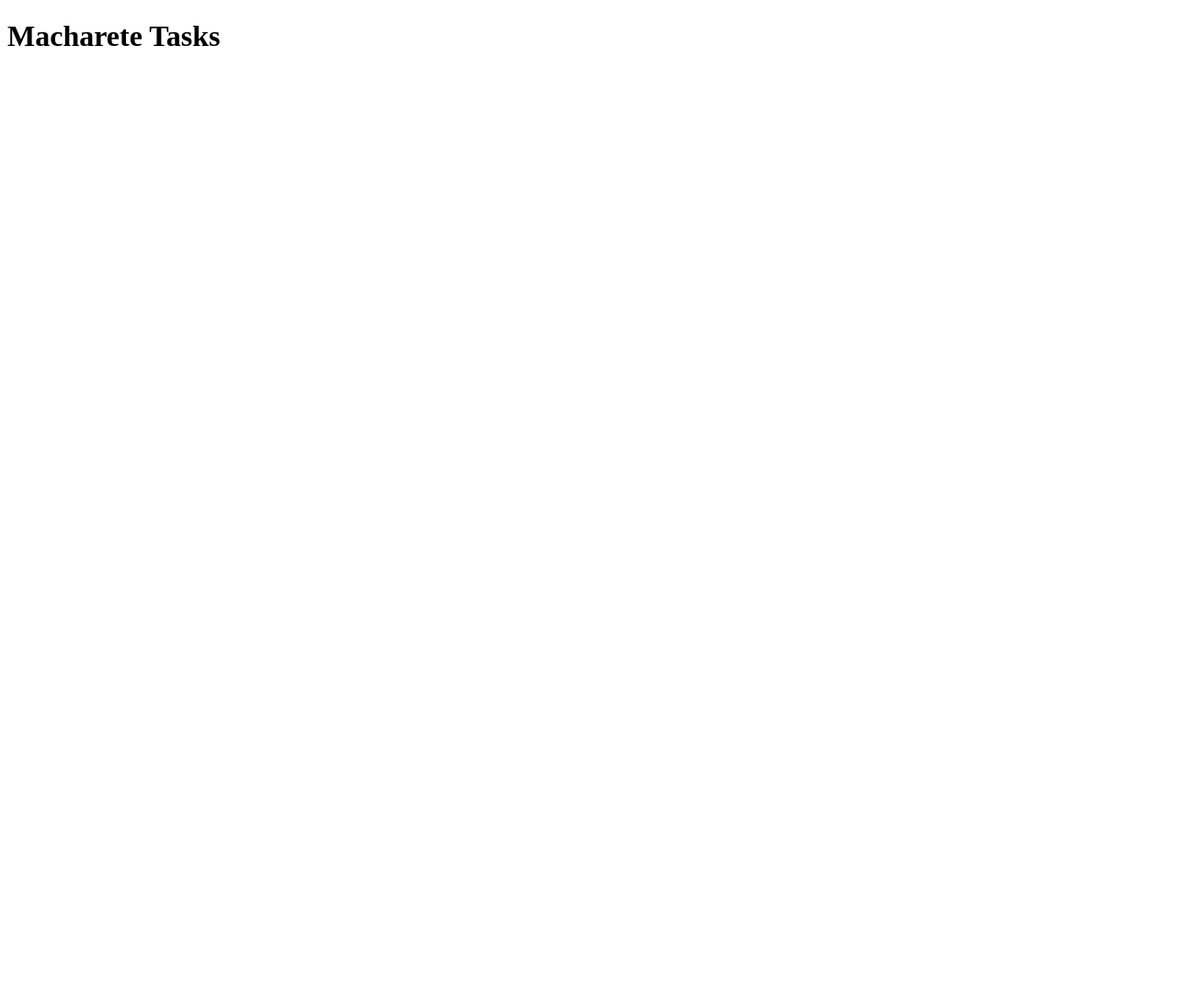
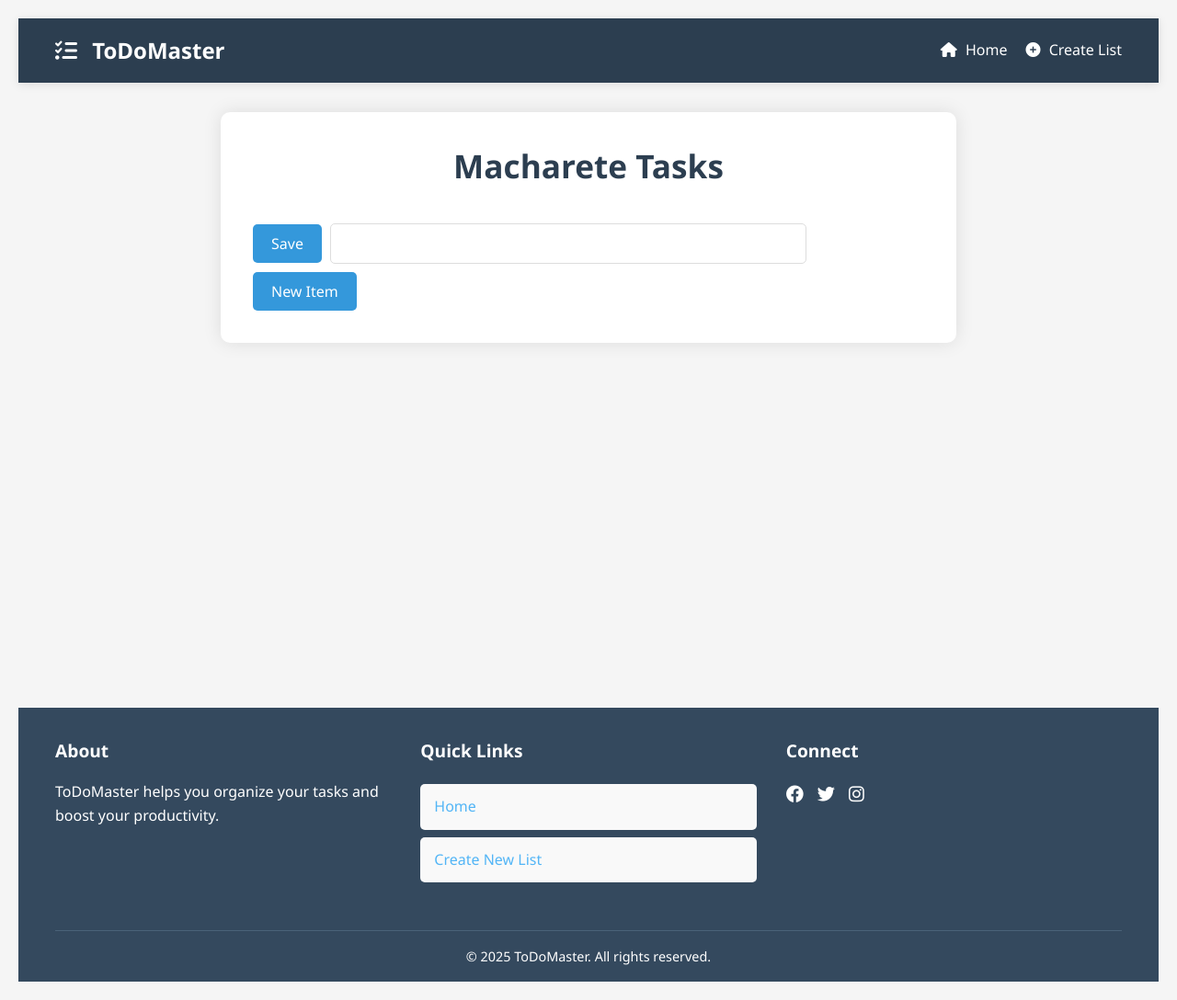
Before and after one commit to ppfuark/Django_Study, a Django app: page /1/ in a window 1280 px wide. Before the commit the page is almost empty. Shown: the whole page at 92% size. Before the commit the page ends 50 px from the top, so only its background shows below. Run offline with Django 5.2, Linux system fonts and the light colour scheme; data comes from the database, SQL or seed files in the repository; both versions use the stored data as it was after the commit.

Commit message:
ToDoList without UserAuth

```diff
--- a/ToDoList/api/templates/api/base.html
+++ b/ToDoList/api/templates/api/base.html
@@ -3,16 +3,70 @@
     <head>
         <meta charset="utf-8">
         <meta http-equiv="X-UA-Compatible" content="IE=edge">
-        <title>{%block title%}{% endblock %}</title>
-        <meta name="description" content="">
+        <title>{% block title %}{% endblock %} | My ToDo App</title>
+        <meta name="description" content="A simple ToDo List application">
         <meta name="viewport" content="width=device-width, initial-scale=1">
-        <link rel="stylesheet" href="">
+        {% load static %}
+        <link rel="stylesheet" href="{% static 'api/css/styles.css' %}">
+        <link rel="stylesheet" href="https://cdnjs.cloudflare.com/ajax/libs/font-awesome/6.0.0/css/all.min.css">
     </head>
     <body>
-        <div id='content', name='content'>
-            {% block content%}
-            {% endblock %}
-        </div>
+        <!-- Header -->
+        <header class="main-header">
+            <div class="container">
+                <nav class="navbar">
+                    <a href="{% url 'home' %}" class="logo">
+                        <i class="fas fa-tasks"></i> ToDoMaster
+                    </a>
+                    <div class="nav-links">
+                        <a href="{% url 'home' %}" class="nav-link"><i class="fas fa-home"></i> Home</a>
+                        <a href="{% url 'create' %}" class="nav-link"><i class="fas fa-plus-circle"></i> Create List</a>
+                    </div>
+                </nav>
+            </div>
+        </header>
 
+        <!-- Main Content -->
+        <main class="main-content">
+            <div class="container">
+                <div id="content" name="content">
+                    {% block content %}
+                    {% endblock %}
+                </div>
+            </div>
+        </main>
+
+        <!-- Footer -->
+        <footer class="main-footer">
+            <div class="container">
+                <div class="footer-content">
+                    <div class="footer-section">
+                        <h3>About</h3>
+                        <p>ToDoMaster helps you organize your tasks and boost your productivity.</p>
+                    </div>
+                    <div class="footer-section">
+                        <h3>Quick Links</h3>
+                        <ul>
+                            <li><a href="{% url 'home' %}">Home</a></li>
+                            <li><a href="{% url 'create' %}">Create New List</a></li>
+                        </ul>
+                    </div>
+                    <div class="footer-section">
+                        <h3>Connect</h3>
+                        <div class="social-icons">
+                            <a href="#"><i class="fab fa-facebook"></i></a>
+                            <a href="#"><i class="fab fa-twitter"></i></a>
+                            <a href="#"><i class="fab fa-instagram"></i></a>
+                        </div>
+                    </div>
+                </div>
+                <div class="footer-bottom">
+                    <p>&copy; {% now "Y" %} ToDoMaster. All rights reserved.</p>
+                </div>
+            </div>
+        </footer>
+
+        <!-- Scripts -->
+        <script src="{% static 'api/js/script.js' %}"></script>
     </body>
 </html>
--- a/ToDoList/api/templates/api/list.html
+++ b/ToDoList/api/templates/api/list.html
@@ -3,13 +3,19 @@
 {%block title%}List{% endblock %}
 {%block content%}
     <h1>{{todo_list.name}}</h1>
+    <form method="post", action="#">
+        {% csrf_token %}
         <ul>
             {% for item in todo_list.item_set.all %}
                 {%if item.complete == True %}
-                <li>{{item.tetx}} - Complete</li>
+                    <li><input type="checkbox", value="clicked", name="c{{item.id}}" checked>{{item.text}}</li>
                 {%else %}
-                <li>{{item.tetx}} - Incomplete</li>
+                    <li><input type="checkbox", value="clicked", name="c{{item.id}}">{{item.text}}</li>
                 {%endif%}
             {%endfor%}
         </ul>
+        <button type="submit", name="save", value="save">Save</button>
+        <input type="text", name="new">
+        <button type="submit", name="newItem", value="newItem">New Item</button>
+    </form>
 {% endblock %}
--- a/ToDoList/api/urls.py
+++ b/ToDoList/api/urls.py
@@ -3,6 +3,6 @@ from . import views
 
 urlpatterns = [
     path('', views.home, name='home'),
-    path('<int:id>/', views.index, name='index'),
+    path('<int:id>/', views.index, name='list'),
     path('create/', views.create, name='create'),
 ]
--- a/ToDoList/api/views.py
+++ b/ToDoList/api/views.py
@@ -1,23 +1,44 @@
-from django.shortcuts import render
-from django.http import HttpResponse, HttpResponseRedirect
-from .models import *
-from .forms import *
+from django.shortcuts import render, get_object_or_404, redirect
+from django.http import HttpResponseRedirect
+from .models import ToDoList, Item
+from .forms import CreateNewList
 
 def index(request, id):
-    todo_list = ToDoList.objects.get(id=id)
+    todo_list = get_object_or_404(ToDoList, id=id)
+
+    if request.method == "POST":
+        if request.POST.get("save"):
+            for item in todo_list.item_set.all():
+                if request.POST.get('c'+str(item.id)) == 'clicked':
+                    item.complete = True
+                else:
+                    item.complete = False
+
+                item.save()
+
+        elif request.POST.get("newItem"):
+            new_item_text = request.POST.get("new")
+            if len(new_item_text) > 1:
+                todo_list.item_set.create(text=new_item_text, complete=False)
+            else:
+                new_item_text = request.POST.get("new")
+                print("Invalid:" + new_item_text)
+
     return render(request, "api/list.html", {"todo_list": todo_list})
 
 def home(request):
-    return render(request, "api/home.html", {})
+    todo_lists = ToDoList.objects.all()
+    return render(request, "api/home.html", {"todo_lists": todo_lists})
 
 def create(request):
     if request.method == "POST":
         form = CreateNewList(request.POST)
         if form.is_valid():
-            name = form.cleaned_data["name"]
-            todo_list = ToDoList(name=name)
-            todo_list.save()
-        return HttpResponseRedirect("/%i" % todo_list.id)
+            todo_list = ToDoList.objects.create(
+                name=form.cleaned_data['name']
+            )
+            return redirect("list", id=todo_list.id)
     else:
         form = CreateNewList()
-    return render(request, "api/create.html", {"form":form})
+
+    return render(request, "api/create.html", {"form": form})
--- /dev/null
+++ b/ToDoList/static/api/css/styles.css
@@ -0,0 +1,301 @@
+/* Reset e Estilos Globais */
+* {
+    margin: 0;
+    padding: 0;
+    box-sizing: border-box;
+    font-family: 'Segoe UI', Tahoma, Geneva, Verdana, sans-serif;
+}
+
+body {
+    background-color: #f5f5f5;
+    color: #333;
+    line-height: 1.6;
+    padding: 20px;
+}
+
+#content {
+    max-width: 800px;
+    margin: 0 auto;
+    background: white;
+    padding: 30px;
+    border-radius: 10px;
+    box-shadow: 0 0 20px rgba(0, 0, 0, 0.1);
+}
+
+/* Estilos para os Títulos */
+h1 {
+    color: #2c3e50;
+    margin-bottom: 20px;
+    text-align: center;
+    font-size: 2.2em;
+}
+
+/* Estilos para Formulários */
+form {
+    margin-top: 30px;
+}
+
+/* Estilos para Listas */
+ul {
+    list-style-type: none;
+    margin: 20px 0;
+}
+
+li {
+    padding: 12px 15px;
+    margin: 8px 0;
+    background: #f9f9f9;
+    border-radius: 5px;
+    display: flex;
+    align-items: center;
+    transition: all 0.3s ease;
+    color: #3498db;
+}
+
+li:hover {
+    background: #f0f0f0;
+    transform: translateX(5px);
+}
+
+/* Estilos para Checkboxes */
+input[type="checkbox"] {
+    margin-right: 15px;
+    transform: scale(1.3);
+    cursor: pointer;
+}
+
+/* Estilos para Botões */
+button {
+    background-color: #3498db;
+    color: white;
+    border: none;
+    padding: 10px 20px;
+    margin: 5px;
+    border-radius: 5px;
+    cursor: pointer;
+    font-size: 1em;
+    transition: background-color 0.3s;
+}
+
+button:hover {
+    background-color: #2980b9;
+}
+
+/* Estilos para Inputs de Texto */
+input[type="text"] {
+    padding: 10px;
+    width: 70%;
+    border: 1px solid #ddd;
+    border-radius: 5px;
+    font-size: 1em;
+    margin-right: 10px;
+}
+
+/* Estilos para Itens Completos */
+li input[type="checkbox"]:checked + span {
+    text-decoration: line-through;
+    color: #95a5a6;
+}
+
+/* Estilos para o Formulário de Criação */
+form p {
+    margin-bottom: 15px;
+}
+
+form p label {
+    display: block;
+    margin-bottom: 5px;
+    font-weight: bold;
+}
+
+form p input,
+form p textarea,
+form p select {
+    width: 100%;
+    padding: 10px;
+    border: 1px solid #ddd;
+    border-radius: 5px;
+}
+
+/* Mensagens de Feedback */
+.messages {
+    margin-bottom: 20px;
+}
+
+.message {
+    padding: 10px;
+    margin-bottom: 10px;
+    border-radius: 5px;
+}
+
+.message.success {
+    background-color: #d4edda;
+    color: #155724;
+}
+
+.message.error {
+    background-color: #f8d7da;
+    color: #721c24;
+}
+
+/* Responsividade */
+@media (max-width: 768px) {
+    #content {
+        padding: 20px;
+    }
+
+    input[type="text"] {
+        width: 60%;
+    }
+}
+
+@media (max-width: 480px) {
+    h1 {
+        font-size: 1.8em;
+    }
+
+    input[type="text"] {
+        width: 100%;
+        margin-bottom: 10px;
+    }
+
+    button {
+        width: 100%;
+        margin: 5px 0;
+    }
+}
+
+
+/* Header Styles */
+.main-header {
+    background-color: #2c3e50;
+    color: white;
+    padding: 1rem 0;
+    box-shadow: 0 2px 10px rgba(0, 0, 0, 0.1);
+}
+
+.container {
+    max-width: 1200px;
+    margin: 0 auto;
+    padding: 0 20px;
+}
+
+.navbar {
+    display: flex;
+    justify-content: space-between;
+    align-items: center;
+}
+
+.logo {
+    color: white;
+    text-decoration: none;
+    font-size: 1.5rem;
+    font-weight: bold;
+}
+
+.logo i {
+    margin-right: 10px;
+}
+
+.nav-links {
+    display: flex;
+    gap: 20px;
+}
+
+.nav-link {
+    color: white;
+    text-decoration: none;
+    font-size: 1rem;
+    transition: color 0.3s;
+}
+
+.nav-link:hover {
+    color: #3498db;
+}
+
+.nav-link i {
+    margin-right: 5px;
+}
+
+/* Main Content Styles */
+.main-content {
+    min-height: calc(100vh - 120px);
+    padding: 2rem 0;
+}
+
+/* Footer Styles */
+.main-footer {
+    background-color: #34495e;
+    color: white;
+    padding: 2rem 0 0;
+}
+
+.footer-content {
+    display: grid;
+    grid-template-columns: repeat(auto-fit, minmax(250px, 1fr));
+    gap: 2rem;
+    margin-bottom: 2rem;
+}
+
+.footer-section h3 {
+    margin-bottom: 1rem;
+    font-size: 1.2rem;
+}
+
+.footer-section ul {
+    list-style: none;
+}
+
+.footer-section ul li {
+    margin-bottom: 0.5rem;
+}
+
+.footer-section ul li a {
+    color: #52b5f6 ;
+    text-decoration: none;
+    transition: color 0.3s;
+}
+
+.footer-section ul li a:hover {
+    color: #3498db;
+}
+
+.social-icons {
+    display: flex;
+    gap: 15px;
+}
+
+.social-icons a {
+    color: white;
+    font-size: 1.2rem;
+    transition: color 0.3s;
+}
+
+.social-icons a:hover {
+    color: #3498db;
+}
+
+.footer-bottom {
+    text-align: center;
+    padding: 1rem 0;
+    border-top: 1px solid #4a6278;
+    font-size: 0.9rem;
+}
+
+/* Responsive Styles */
+@media (max-width: 768px) {
+    .navbar {
+        flex-direction: column;
+        gap: 1rem;
+    }
+
+    .nav-links {
+        flex-direction: column;
+        gap: 0.5rem;
+        align-items: center;
+    }
+
+    .footer-content {
+        grid-template-columns: 1fr;
+    }
+}
```
Also changed, not shown: ToDoList/api/templates/api/home.html (+22 -1 lines), ToDoList/backend/settings.py (+11 -6 lines), ToDoList/db.sqlite3, 1 other file. Lines whose indentation alone changed are shown as unchanged.
